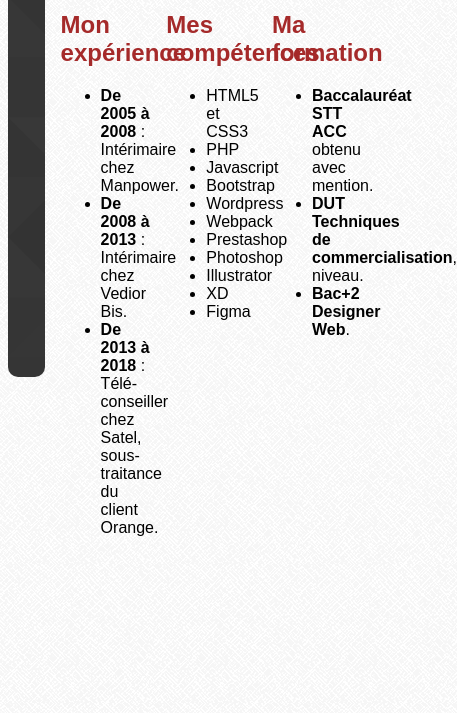
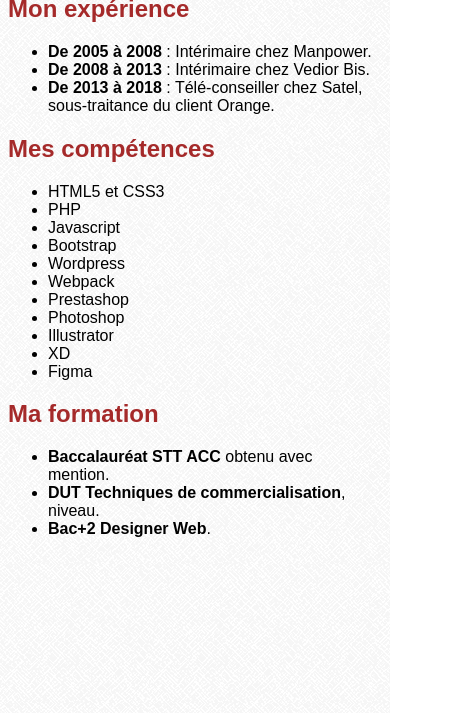
Before and after one commit to LaurentSauzetOff/ProjetCVHTML, a plain HTML site: page index.html in a window 390 px wide. Shown: the part 131-844 px from the top of the page, 457 px wide, since content can reach past the window. Drawn offline with Linux system fonts and the light colour scheme.

Commit message:
Mise en place du responsive

```diff
--- a/style.css
+++ b/style.css
@@ -47,3 +47,15 @@ section {
   width: 30%;
   margin-right: 2%;
 }
+
+@media all and (max-width: 1024px) {
+  #container, section {
+    width: auto;
+  }
+  #liseret {
+    display: none;
+  }
+  section {
+    display: block;
+  }
+}
```
Also changed, not shown: index.html (+1 -0 lines).
